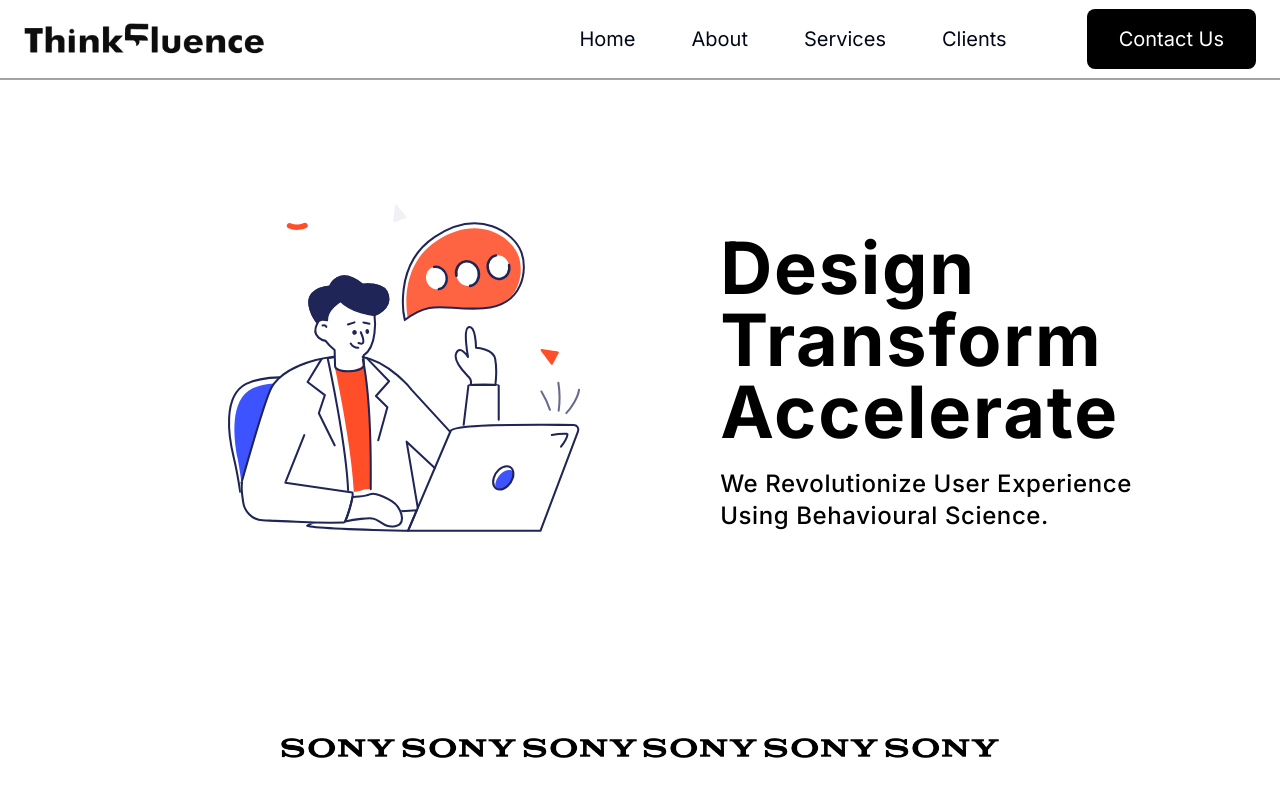
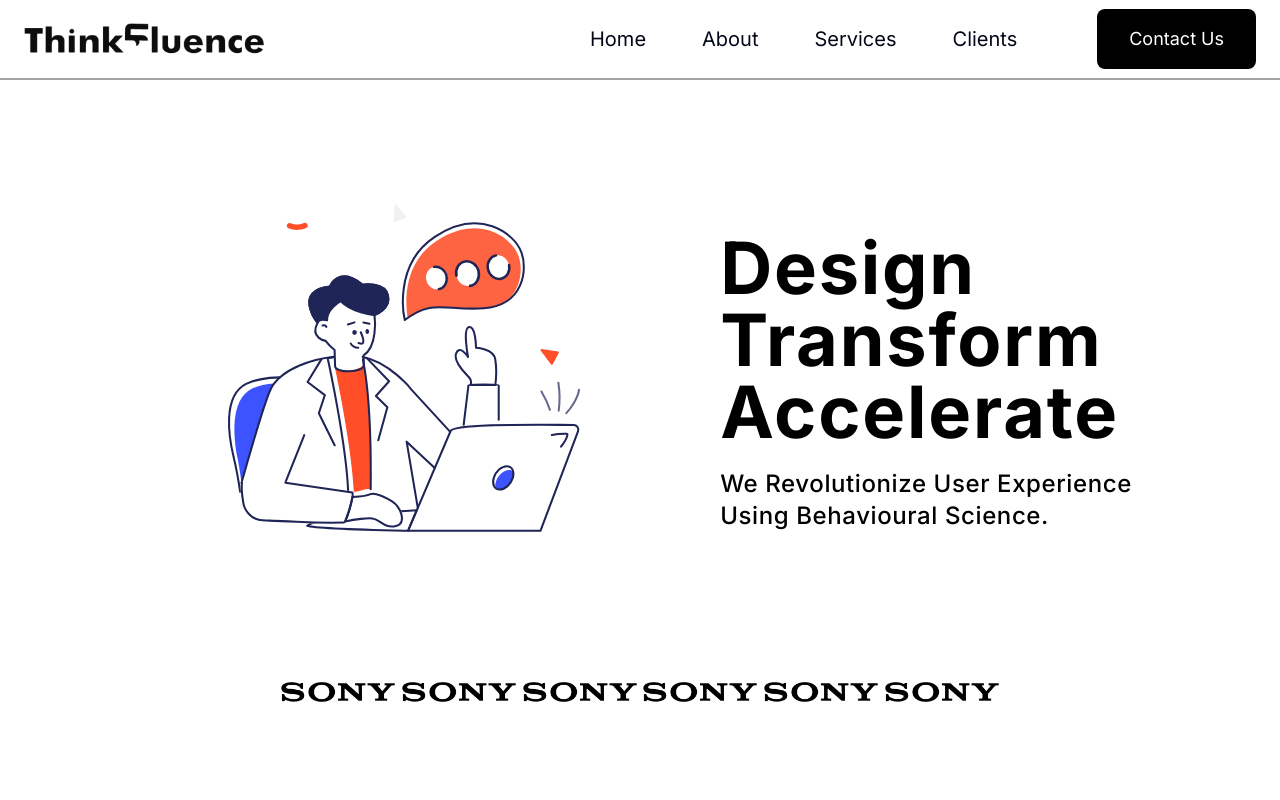
Before and after one commit to kanishkacodes/explorex, a Next.js app: page / in a window 1280 px wide. Shown: the top 800 px of the page. Built offline with nearby package versions, Linux system fonts and the light colour scheme.

Commit message:
chenges in size

```diff
--- /dev/null
+++ b/src/app/About/page.tsx
@@ -0,0 +1,12 @@
+import Navbar from "@/components/Navbar"
+
+function page() {
+  return (
+    <div>
+        <Navbar />
+
+    </div>
+  )
+}
+
+export default page
--- /dev/null
+++ b/src/app/Clients/page.tsx
@@ -0,0 +1,10 @@
+import Navbar from "@/components/Navbar"
+function page() {
+  return (
+    <div>
+      <Navbar />
+    </div>
+  )
+}
+
+export default page
--- a/src/components/Navbar.tsx
+++ b/src/components/Navbar.tsx
@@ -47,7 +47,7 @@
             </Link>
 
             <Link href="/">
-              <li className="ml-20 text-xl">
+              <li className="ml-20 text-lg">
                 <button className="bg-black text-white px-8 py-4 rounded-lg hover:text-pink-500 hover:bg-white hover:shadow-sm hover:shadow-slate-600">
                   Contact Us
                 </button>
@@ -62,8 +62,8 @@
       <div
         className={
           menuOpen
-            ? "fixed right-0 z-50 top-0 w-[100%] sm:hidden h-screen bg-[#ecf0f3] p-10 ease-in duration-500 flex justify-center items-center"
-            : "fixed right-[-100%] z-50 w-[100%] top-0 p-10 ease-in duration-500 flex justify-center items-center"
+            ? "fixed right-0 z-50 top-0 w-[100%] sm:hidden h-screen bg-[#ecf0f3] p-10 ease-in duration-200 flex justify-center items-center"
+            : "fixed right-[-100%] z-50 w-[100%] top-0 p-10  ease-out duration-200 flex justify-center items-center"
         }
       >
         <div className="absolute top-10 right-10">
--- a/src/components/Workedwith.tsx
+++ b/src/components/Workedwith.tsx
@@ -29,7 +29,7 @@
   ];
 
   return (
-    <div className="mt-24 ml-5 mr-5 md:ml-72 md:mr-72 mb-20">
+    <div className="mt-10 ml-5 mr-5 md:ml-72 md:mr-72 mb-20">
       <div className="grid grid-cols-3 md:grid-cols-6 gap-x-5 gap-y-0 justify-items-center">
         {images.map((src, index) => (
           <motion.div
```
